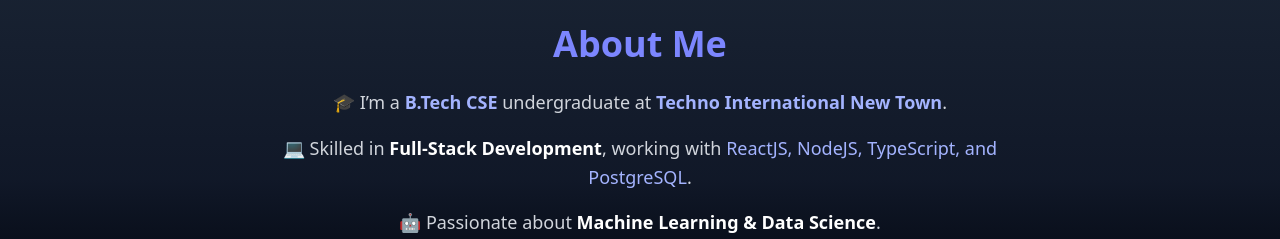
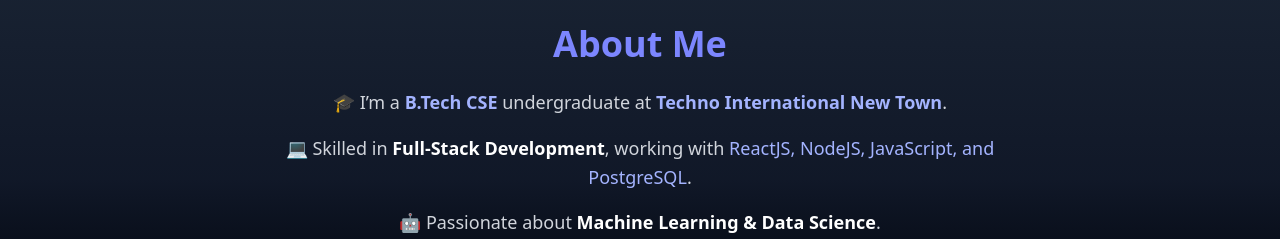
Before and after one commit to GENERAL-PRIME/portfolio, a React (Vite) app: page / in a window 1280 px wide. Shown: the part 940-1179 px from the top of the page. Built offline with nearby package versions, Linux system fonts and the light colour scheme.

Commit message:
Minor Changes

```diff
--- a/src/Components/About.jsx
+++ b/src/Components/About.jsx
@@ -41,7 +41,7 @@
         , working with
         <span className="text-indigo-300">
           {" "}
-          ReactJS, NodeJS, TypeScript, and PostgreSQL
+          ReactJS, NodeJS, JavaScript, and PostgreSQL
         </span>
         .
       </motion.p>
```
